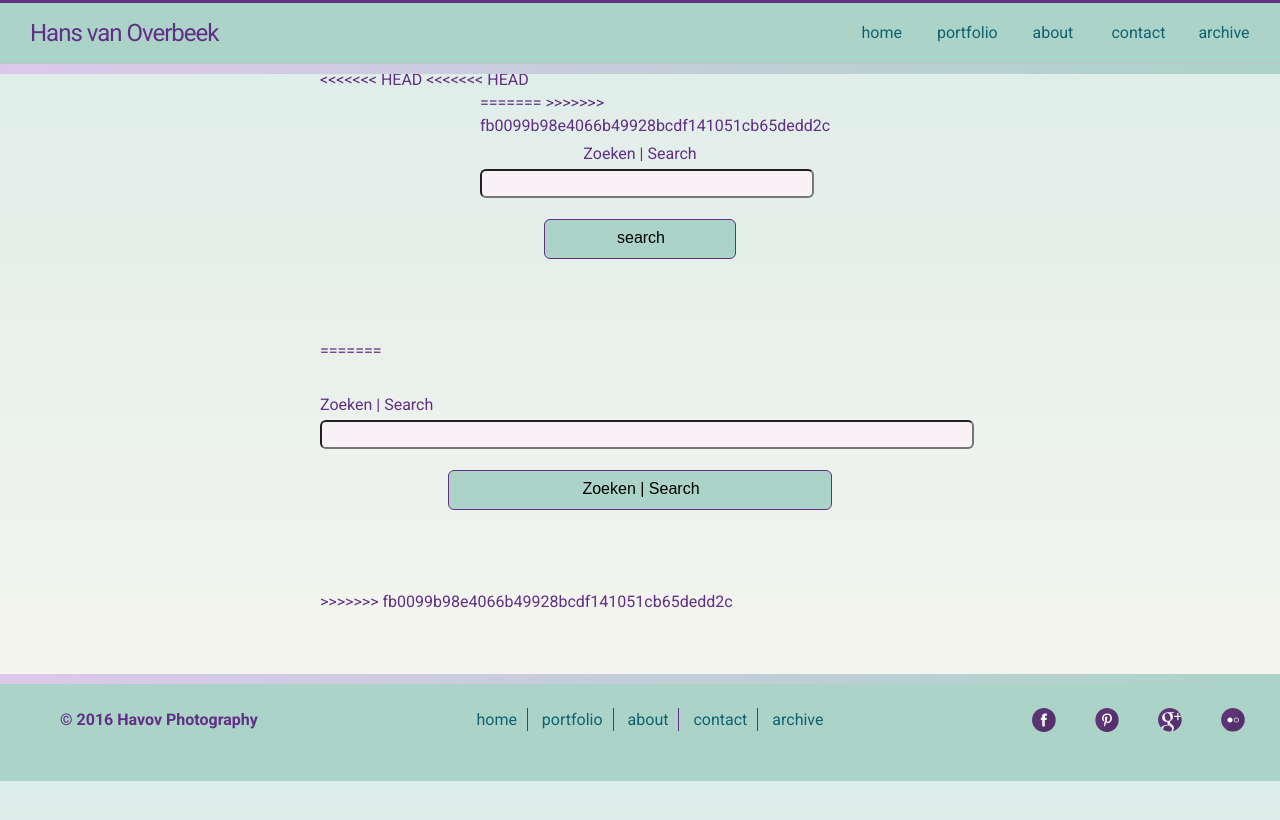
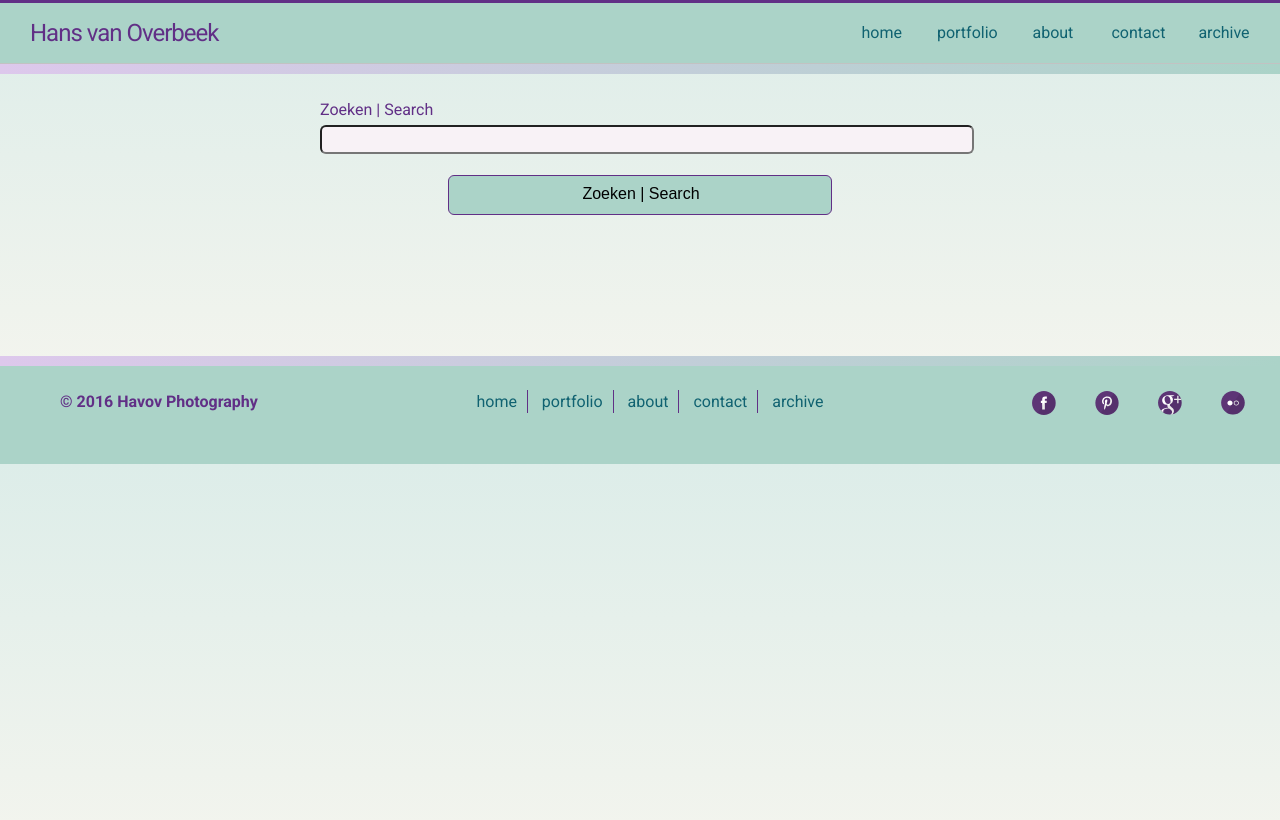
Before and after one commit to hansvanoverbeek/photoblog, a Jekyll site: the page built from search.html, in a window 1280 px wide. Shown: the top 820 px of the page. Built offline with Jekyll 4.4.1, drawn with Linux system fonts in a browser that asks for light colours.

Commit message:
veranderd search.html

```diff
--- a/search.html
+++ b/search.html
@@ -1,15 +1,11 @@
 ---
 layout: search
 ---
-<<<<<<< HEAD
-{% include searchform.html %}
-=======
 <form action="/search" method="get">
   <label for="search-box">Zoeken | Search</label>
   <input type="text" id="search-box" name="query">
   <input id="search" type="submit" value="Zoeken | Search">
 </form>
->>>>>>> fb0099b98e4066b49928bcdf141051cb65dedd2c
 
 <ul id="search-results"></ul>
 
```
